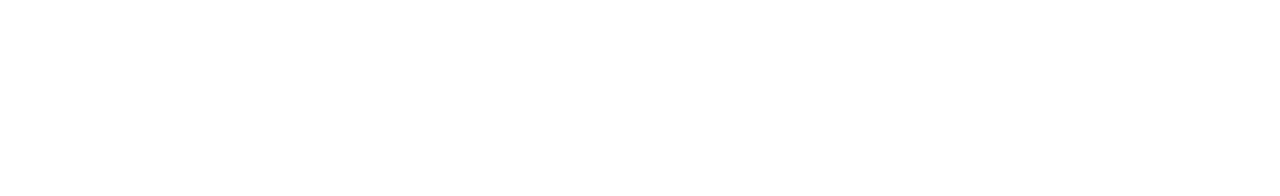
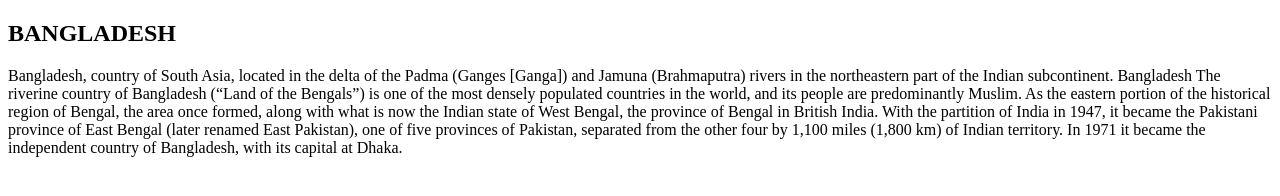
Before and after one commit to chabikunnahar/my-first-github-repo, a plain HTML site: page index.html in a window 1280 px wide. Drawn offline with Linux system fonts and the light colour scheme.

Commit message:
our nice country

```diff
--- a/index.html
+++ b/index.html
@@ -3,9 +3,16 @@
 <head>
     <meta charset="UTF-8">
     <meta name="viewport" content="width=device-width, initial-scale=1.0">
-    <title>My First Ever Github Repo</title>
+    <title>My First Ever Github Repo/</title>
 </head>
 <body>
+    <h2>BANGLADESH</h2>
+    <div>
+        <p>Bangladesh, country of South Asia, located in the delta of the Padma (Ganges [Ganga]) and Jamuna (Brahmaputra) rivers in the northeastern part of the Indian subcontinent.
 
+
+        Bangladesh
+        The riverine country of Bangladesh (“Land of the Bengals”) is one of the most densely populated countries in the world, and its people are predominantly Muslim. As the eastern portion of the historical region of Bengal, the area once formed, along with what is now the Indian state of West Bengal, the province of Bengal in British India. With the partition of India in 1947, it became the Pakistani province of East Bengal (later renamed East Pakistan), one of five provinces of Pakistan, separated from the other four by 1,100 miles (1,800 km) of Indian territory. In 1971 it became the independent country of Bangladesh, with its capital at Dhaka.</p>
+    </div>
 </body>
 </html>
```
